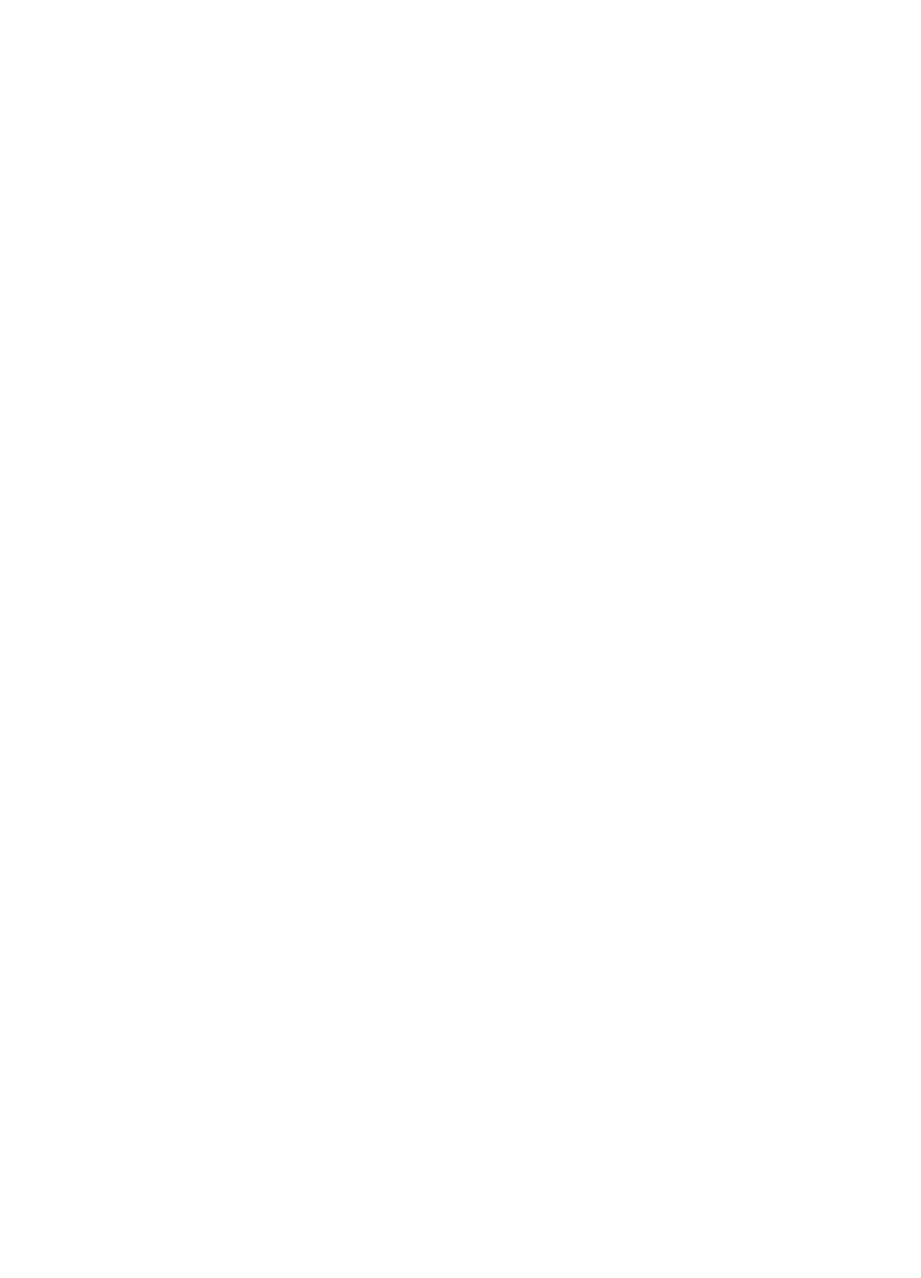
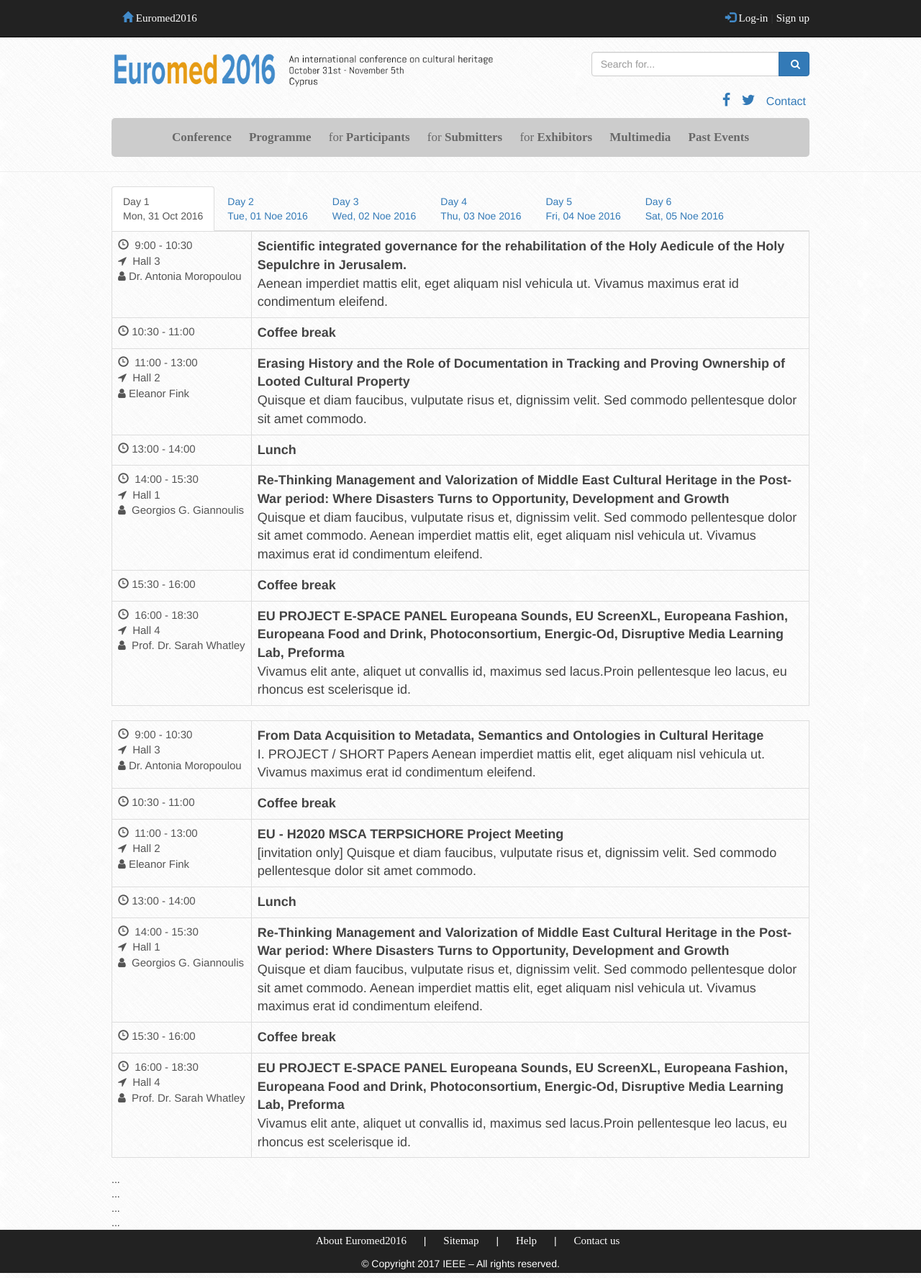
Before and after one commit to ThanosAvg/euromed-2016-remaster, a PHP site: page /euromed-remaster/base/programme in a window 1280 px wide. Before the commit the page is empty. Shown: the whole page at 72% size. Before the commit the page ends 800 px from the top, so only its background shows below. Run offline with PHP 8.4, Linux system fonts and the light colour scheme; some libraries are stand-ins or nearby versions.

Commit message:
fixed #18

```diff
--- a/src/controllers/base.php
+++ b/src/controllers/base.php
@@ -17,6 +17,11 @@ class Base extends Controller{
             require VIEWS . '/base/search.php';
             require VIEWS . '/footer.php';
         }
+        else if($parameters[1] === 'programme'){
+            require VIEWS . '/header.php';
+            require VIEWS . '/base/programme.php';
+            require VIEWS . '/footer.php';
+        }
     }
 }
 ?>
--- a/src/site/assets/css/styles.css
+++ b/src/site/assets/css/styles.css
@@ -111,3 +111,12 @@ body{
 	display: block;
 	margin-bottom: 10px;
 }
+.time-cell {
+	width: 20%;
+	color: #555555;
+	font-size: 15px;
+}
+.description-cell {
+	color: #444444;
+	font-size: 18px;
+}
--- /dev/null
+++ b/src/views/base/programme.php
@@ -0,0 +1,189 @@
+
+<hr>
+<div class="container container-content">
+
+    <!-- Nav tabs -->
+
+    <ul class="nav nav-tabs" role="tablist">
+        <li role="presentation" class="active"><a href="#day1" aria-controls="day1" role="tab" data-toggle="tab">Day 1<br>Mon, 31 Oct 2016</a></li>
+        <li role="presentation"><a href="#day2" aria-controls="day2" role="tab" data-toggle="tab">Day 2<br>Tue, 01 Noe 2016</a></li>
+        <li role="presentation"><a href="#day3" aria-controls="day3" role="tab" data-toggle="tab">Day 3<br>Wed, 02 Noe 2016</a></li>
+        <li role="presentation"><a href="#day4" aria-controls="day4" role="tab" data-toggle="tab">Day 4<br>Thu, 03 Noe 2016</a></li>
+        <li role="presentation"><a href="#day5" aria-controls="day5" role="tab" data-toggle="tab">Day 5<br>Fri, 04 Noe 2016</a></li>
+        <li role="presentation"><a href="#day6" aria-controls="day6" role="tab" data-toggle="tab">Day 6<br>Sat, 05 Noe 2016</a></li>
+    </ul>
+
+    <!-- Tab panes -->
+    <div class="tab-content">
+        <div role="tabpanel" class="tab-pane active" id="day1">
+            <table class="table table-bordered">
+                <tbody>
+                    <tr>
+                        <td class="time-cell">
+                            <span class="glyphicon glyphicon-time" style="font-size: 15px" aria-hidden="true"></span>&nbsp; 9:00 - 10:30<br>
+                            <i class="fa fa-location-arrow" style="font-size: 15px"></i>&nbsp; Hall 3<br>
+                            <i class="fa fa-user" style="font-size: 15px"></i>&nbsp;Dr. Antonia Moropoulou
+                        </td>
+                        <td class="description-cell">
+                            <strong>Scientific integrated governance for the
+                                rehabilitation of the Holy Aedicule of the Holy
+                                Sepulchre in Jerusalem.</strong><br>
+                                Aenean imperdiet mattis elit, eget aliquam nisl vehicula ut. Vivamus maximus erat id condimentum eleifend.
+
+                            </td>
+                        </tr>
+                        <tr>
+                            <td class="time-cell">
+                                <span class="glyphicon glyphicon-time" style="font-size: 15px" aria-hidden="true"></span>&nbsp;10:30 - 11:00<br>
+                            </td>
+                            <td class="description-cell"><strong>Coffee break</strong></td>
+                        </tr>
+                        <tr>
+                            <td class="time-cell">
+                                <span class="glyphicon glyphicon-time" style="font-size: 15px" aria-hidden="true"></span>&nbsp; 11:00 - 13:00<br>
+                                <i class="fa fa-location-arrow" style="font-size: 15px"></i>&nbsp; Hall 2<br>
+                                <i class="fa fa-user" style="font-size: 15px"></i>&nbsp;Eleanor Fink
+                            </td>
+                            <td class="description-cell">
+                                <strong>Erasing History and the Role of
+                                    Documentation in Tracking and Proving
+                                    Ownership of Looted Cultural Property
+                                </strong><br>
+                                Quisque et diam faucibus, vulputate risus et, dignissim velit. Sed commodo pellentesque dolor sit amet commodo.
+                            </td>
+                        </tr>
+                        <tr>
+                            <td class="time-cell">
+                                <span class="glyphicon glyphicon-time" style="font-size: 15px" aria-hidden="true"></span>&nbsp;13:00 - 14:00<br>
+                            </td>
+                            <td class="description-cell"><strong>Lunch</strong></td>
+                        </tr>
+                        <tr>
+                            <td class="time-cell">
+                                <span class="glyphicon glyphicon-time" style="font-size: 15px" aria-hidden="true"></span>&nbsp; 14:00 - 15:30<br>
+                                <i class="fa fa-location-arrow" style="font-size: 15px"></i>&nbsp; Hall 1<br>
+                                <i class="fa fa-user" style="font-size: 15px"></i>&nbsp; Georgios G. Giannoulis
+                            </td>
+                            <td class="description-cell">
+                                <strong>Re-Thinking Management and Valorization of
+                                    Middle East Cultural Heritage in the Post-War
+                                    period: Where Disasters Turns to
+                                    Opportunity, Development and Growth
+                                </strong><br>
+                                Quisque et diam faucibus, vulputate risus et, dignissim velit. Sed commodo pellentesque dolor sit amet commodo. Aenean imperdiet mattis elit, eget aliquam nisl vehicula ut. Vivamus maximus erat id condimentum eleifend.
+                            </td>
+                        </tr>
+                        <tr>
+                            <td class="time-cell">
+                                <span class="glyphicon glyphicon-time" style="font-size: 15px" aria-hidden="true"></span>&nbsp;15:30 - 16:00<br>
+                            </td>
+                            <td class="description-cell"><strong>Coffee break</strong></td>
+                        </tr>
+                        <tr>
+                            <td class="time-cell">
+                                <span class="glyphicon glyphicon-time" style="font-size: 15px" aria-hidden="true"></span>&nbsp; 16:00 - 18:30<br>
+                                <i class="fa fa-location-arrow" style="font-size: 15px"></i>&nbsp; Hall 4<br>
+                                <i class="fa fa-user" style="font-size: 15px"></i>&nbsp; Prof. Dr. Sarah Whatley
+                            </td>
+                            <td class="description-cell">
+                                <strong>EU PROJECT E-SPACE PANEL
+                                    Europeana Sounds, EU ScreenXL,
+                                    Europeana Fashion, Europeana Food and
+                                    Drink, Photoconsortium, Energic-Od,
+                                    Disruptive Media Learning Lab, Preforma
+                                </strong><br>
+                                Vivamus elit ante, aliquet ut convallis id, maximus sed lacus.Proin pellentesque leo lacus, eu rhoncus est scelerisque id.
+                            </td>
+                        </tr>
+                    </tbody>
+                </table>
+            </div>
+        </div>
+        <div role="tabpanel" class="tab-pane" id="day2">
+            <table class="table table-bordered">
+                <tbody>
+                    <tr>
+                        <td class="time-cell">
+                            <span class="glyphicon glyphicon-time" style="font-size: 15px" aria-hidden="true"></span>&nbsp; 9:00 - 10:30<br>
+                            <i class="fa fa-location-arrow" style="font-size: 15px"></i>&nbsp; Hall 3<br>
+                            <i class="fa fa-user" style="font-size: 15px"></i>&nbsp;Dr. Antonia Moropoulou
+                        </td>
+                        <td class="description-cell">
+                            <strong>From Data Acquisition to Metadata, Semantics and Ontologies in Cultural Heritage</strong><br>
+                            I. PROJECT / SHORT Papers
+                            Aenean imperdiet mattis elit, eget aliquam nisl vehicula ut. Vivamus maximus erat id condimentum eleifend.
+
+                        </td>
+                    </tr>
+                    <tr>
+                        <td class="time-cell">
+                            <span class="glyphicon glyphicon-time" style="font-size: 15px" aria-hidden="true"></span>&nbsp;10:30 - 11:00<br>
+                        </td>
+                        <td class="description-cell"><strong>Coffee break</strong></td>
+                    </tr>
+                    <tr>
+                        <td class="time-cell">
+                            <span class="glyphicon glyphicon-time" style="font-size: 15px" aria-hidden="true"></span>&nbsp; 11:00 - 13:00<br>
+                            <i class="fa fa-location-arrow" style="font-size: 15px"></i>&nbsp; Hall 2<br>
+                            <i class="fa fa-user" style="font-size: 15px"></i>&nbsp;Eleanor Fink
+                        </td>
+                        <td class="description-cell">
+                            <strong>EU - H2020 MSCA
+                                TERPSICHORE
+                                Project Meeting
+                            </strong><br>
+                            [invitation only]
+                            Quisque et diam faucibus, vulputate risus et, dignissim velit. Sed commodo pellentesque dolor sit amet commodo.
+                        </td>
+                    </tr>
+                    <tr>
+                        <td class="time-cell">
+                            <span class="glyphicon glyphicon-time" style="font-size: 15px" aria-hidden="true"></span>&nbsp;13:00 - 14:00<br>
+                        </td>
+                        <td class="description-cell"><strong>Lunch</strong></td>
+                    </tr>
+                    <tr>
+                        <td class="time-cell">
+                            <span class="glyphicon glyphicon-time" style="font-size: 15px" aria-hidden="true"></span>&nbsp; 14:00 - 15:30<br>
+                            <i class="fa fa-location-arrow" style="font-size: 15px"></i>&nbsp; Hall 1<br>
+                            <i class="fa fa-user" style="font-size: 15px"></i>&nbsp; Georgios G. Giannoulis
+                        </td>
+                        <td class="description-cell">
+                            <strong>Re-Thinking Management and Valorization of
+                                Middle East Cultural Heritage in the Post-War
+                                period: Where Disasters Turns to
+                                Opportunity, Development and Growth
+                            </strong><br>
+                            Quisque et diam faucibus, vulputate risus et, dignissim velit. Sed commodo pellentesque dolor sit amet commodo. Aenean imperdiet mattis elit, eget aliquam nisl vehicula ut. Vivamus maximus erat id condimentum eleifend.
+                        </td>
+                    </tr>
+                    <tr>
+                        <td class="time-cell">
+                            <span class="glyphicon glyphicon-time" style="font-size: 15px" aria-hidden="true"></span>&nbsp;15:30 - 16:00<br>
+                        </td>
+                        <td class="description-cell"><strong>Coffee break</strong></td>
+                    </tr>
+                    <tr>
+                        <td class="time-cell">
+                            <span class="glyphicon glyphicon-time" style="font-size: 15px" aria-hidden="true"></span>&nbsp; 16:00 - 18:30<br>
+                            <i class="fa fa-location-arrow" style="font-size: 15px"></i>&nbsp; Hall 4<br>
+                            <i class="fa fa-user" style="font-size: 15px"></i>&nbsp; Prof. Dr. Sarah Whatley
+                        </td>
+                        <td class="description-cell">
+                            <strong>EU PROJECT E-SPACE PANEL
+                                Europeana Sounds, EU ScreenXL,
+                                Europeana Fashion, Europeana Food and
+                                Drink, Photoconsortium, Energic-Od,
+                                Disruptive Media Learning Lab, Preforma
+                            </strong><br>
+                            Vivamus elit ante, aliquet ut convallis id, maximus sed lacus.Proin pellentesque leo lacus, eu rhoncus est scelerisque id.
+                        </td>
+                    </tr>
+                </tbody>
+            </table>
+        </div>
+        <div role="tabpanel" class="tab-pane" id="day3">...</div>
+        <div role="tabpanel" class="tab-pane" id="day4">...</div>
+        <div role="tabpanel" class="tab-pane" id="day5">...</div>
+        <div role="tabpanel" class="tab-pane" id="day6">...</div>
+</div>
```
